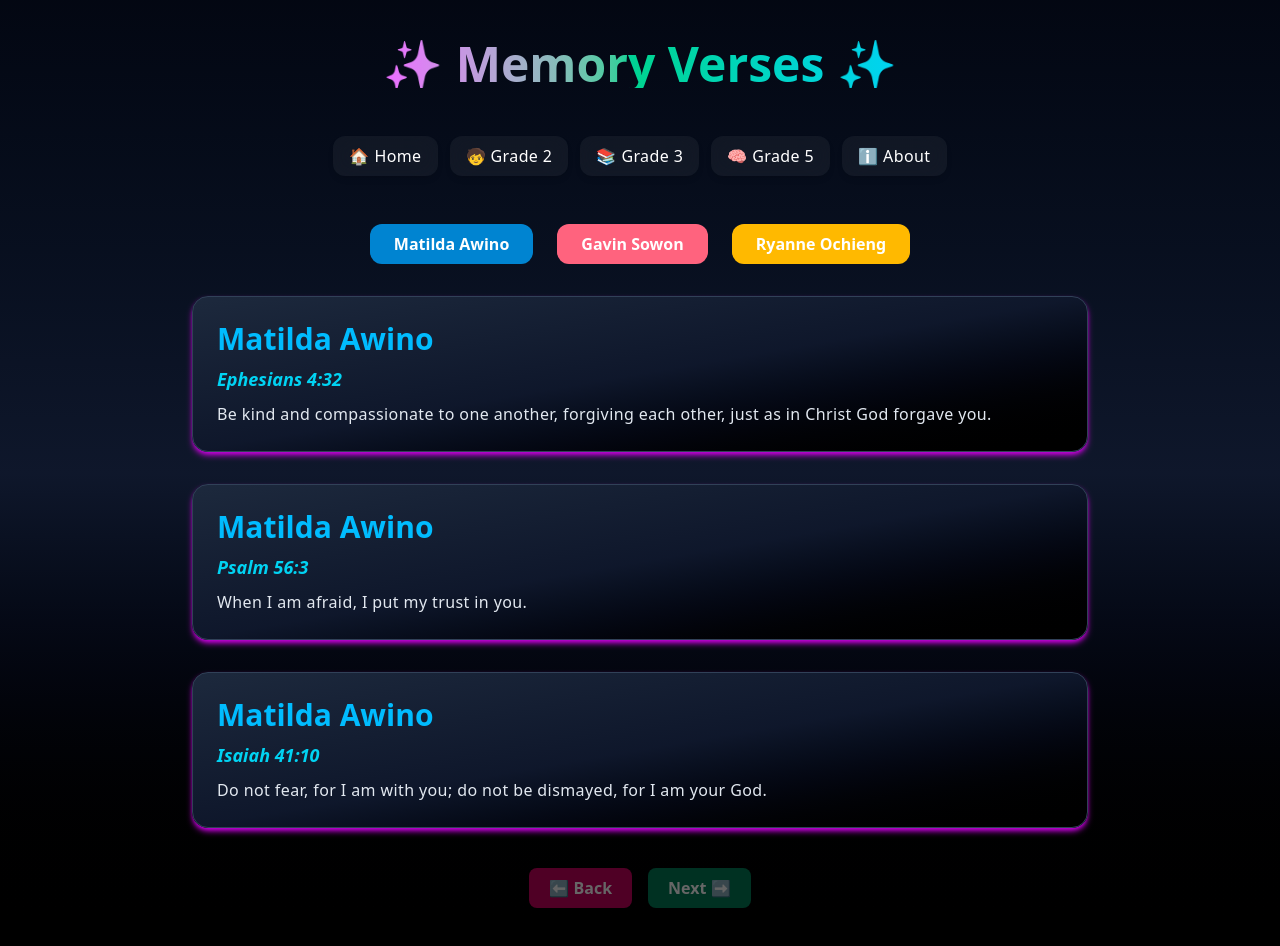
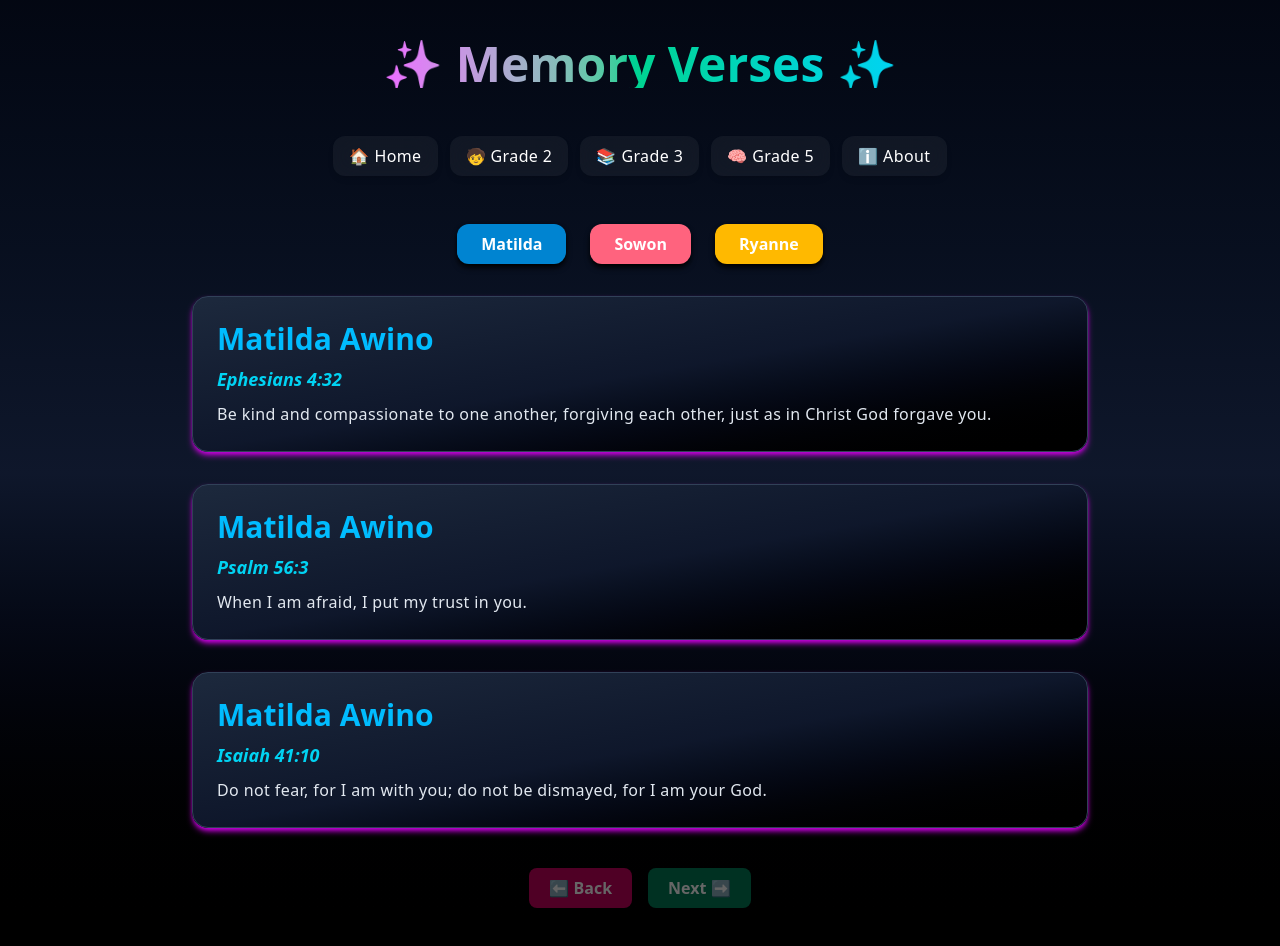
Before and after one commit to dikie001/KidZone, a React (Vite) app: page / in a window 1280 px wide. Built offline with nearby package versions, Linux system fonts and the light colour scheme.

Commit message:
feat: Enhance button styling and update kid names in Memory component

```diff
--- a/src/Memory.jsx
+++ b/src/Memory.jsx
@@ -110,21 +110,21 @@ const Memory = () => {
       <div className="flex gap-6 mb-8">
         <button
           onClick={() => handleKidSelection("Matilda Awino")}
-          className={`px-6 py-2 rounded-xl font-semibold ${selectedKid === "Matilda Awino" ? "bg-sky-600" : "bg-sky-400"} text-white transition-all duration-300`}
+          className={`px-6 py-2 shadow-md shadow-black rounded-xl font-semibold ${selectedKid === "Matilda Awino" ? "bg-sky-600" : "bg-sky-400"} text-white transition-all duration-300`}
         >
-          Matilda Awino
+          Matilda
         </button>
         <button
           onClick={() => handleKidSelection("Gavin Sowon")}
-          className={`px-6 py-2 rounded-xl font-semibold ${selectedKid === "Gavin Sowon" ? "bg-rose-600" : "bg-rose-400"} text-white transition-all duration-300`}
+          className={`px-6 py-2 shadow-md shadow-black rounded-xl font-semibold ${selectedKid === "Gavin Sowon" ? "bg-rose-600" : "bg-rose-400"} text-white transition-all duration-300`}
         >
-          Gavin Sowon
+          Sowon
         </button>
         <button
           onClick={() => handleKidSelection("Ryanne Ochieng")}
-          className={`px-6 py-2 rounded-xl font-semibold ${selectedKid === "Ryanne Ochieng" ? "bg-amber-600" : "bg-amber-400"} text-white transition-all duration-300`}
+          className={`px-6 py-2 shadow-md shadow-black rounded-xl font-semibold ${selectedKid === "Ryanne Ochieng" ? "bg-amber-600" : "bg-amber-400"} text-white transition-all duration-300`}
         >
-          Ryanne Ochieng
+          Ryanne
         </button>
       </div>
 
```
